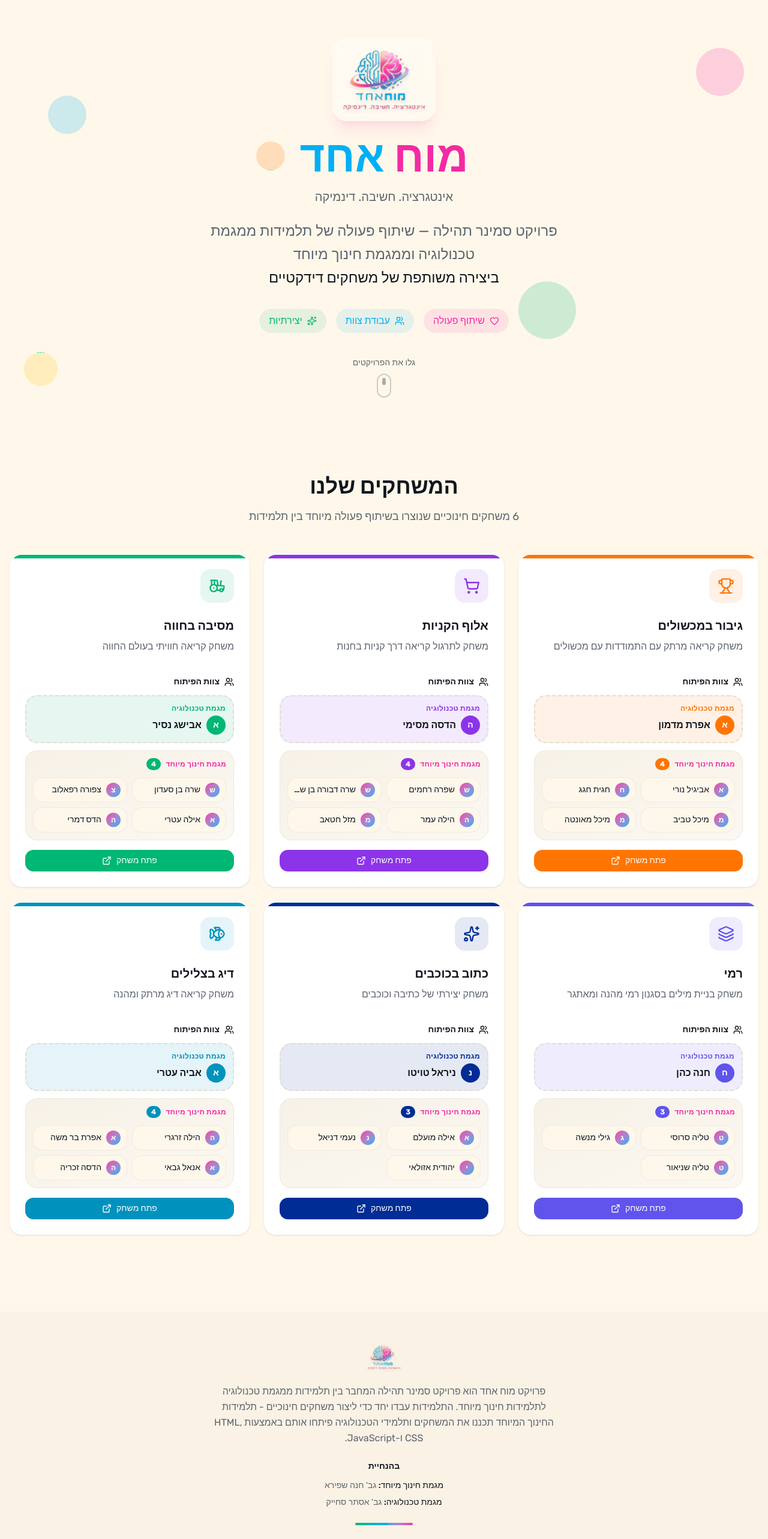
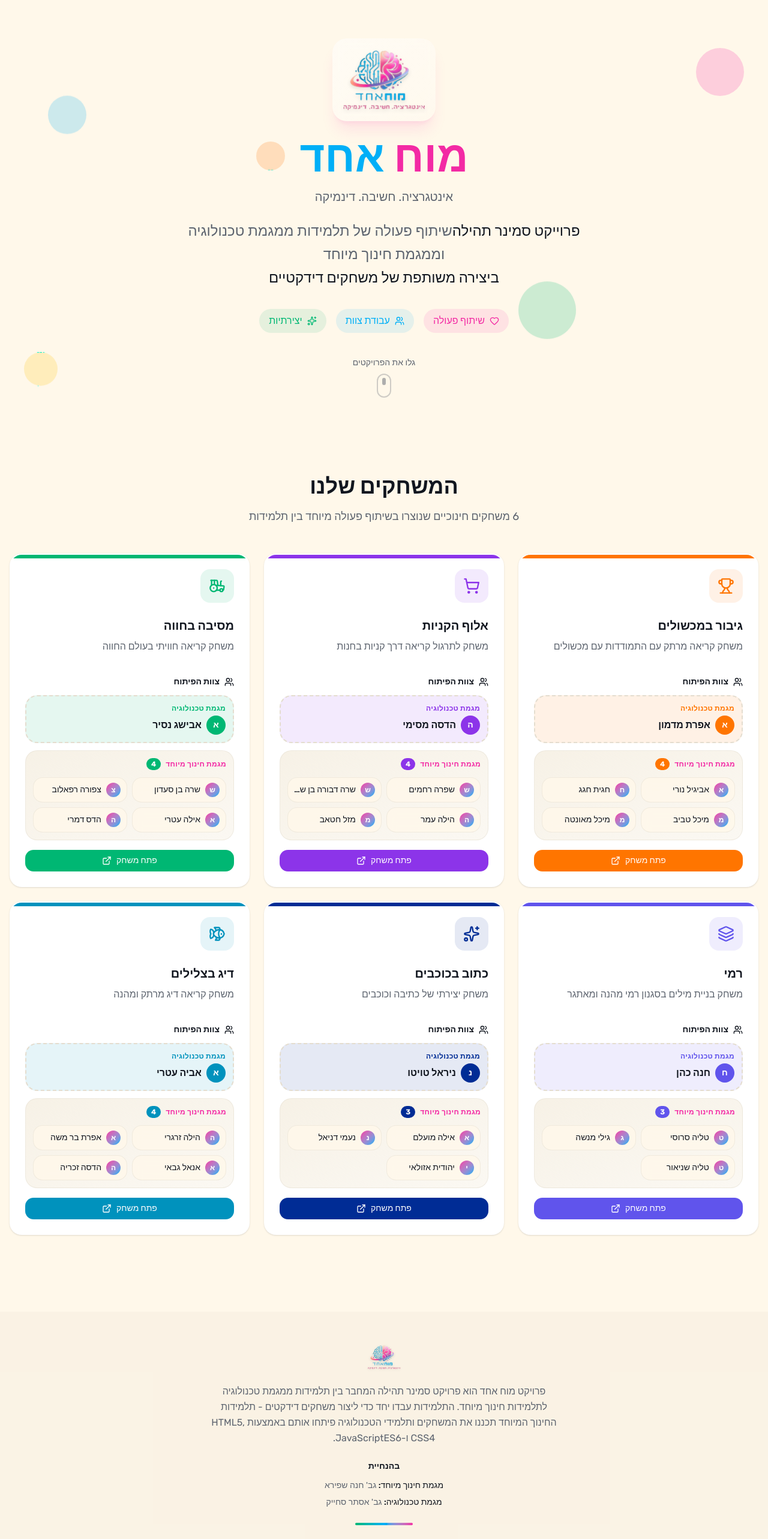
Before and after one commit to OneBrainSpecialNeed-Tech/MainOneBrainRepo, a Next.js app: page / in a window 1280 px wide. Shown: the top 2566 px of the page at 60% size. Built offline with nearby package versions, Linux system fonts and the light colour scheme.

Commit message:
change tesxt hero footer

```diff
--- a/components/footer.tsx
+++ b/components/footer.tsx
@@ -22,8 +22,8 @@ export function Footer() {
         {/* About text */}
         <p className="text-muted-foreground mb-6 max-w-xl mx-auto leading-relaxed">
           פרויקט מוח אחד הוא פרויקט סמינר תהילה המחבר בין תלמידות ממגמת טכנולוגיה לתלמידות חינוך מיוחד.
-          התלמידות עבדו יחד כדי ליצור משחקים חינוכיים - תלמידות החינוך המיוחד תכננו את המשחקים
-          ותלמידי הטכנולוגיה פיתחו אותם באמצעות HTML, CSS ו-JavaScript.
+          התלמידות עבדו יחד כדי ליצור משחקים דידקטים - תלמידות החינוך המיוחד תכננו את המשחקים
+          ותלמידי הטכנולוגיה פיתחו אותם באמצעות HTML5, CSS4 ו-JavaScriptES6.
         </p>
 
         <div className="mb-6 max-w-md mx-auto">
--- a/components/hero.tsx
+++ b/components/hero.tsx
@@ -52,7 +52,10 @@ export function Hero() {
 
         {/* Subtitle */}
         <p className="text-xl md:text-2xl text-muted-foreground mb-8 max-w-2xl mx-auto leading-relaxed text-pretty">
-          פרויקט סמינר תהילה — שיתוף פעולה של תלמידות ממגמת טכנולוגיה
+          <span className="text-foreground font-medium">
+           פרוייקט סמינר תהילה
+          </span>
+            שיתוף פעולה של תלמידות ממגמת טכנולוגיה
           וממגמת חינוך מיוחד
           <br />
           <span className="text-foreground font-medium">
```
